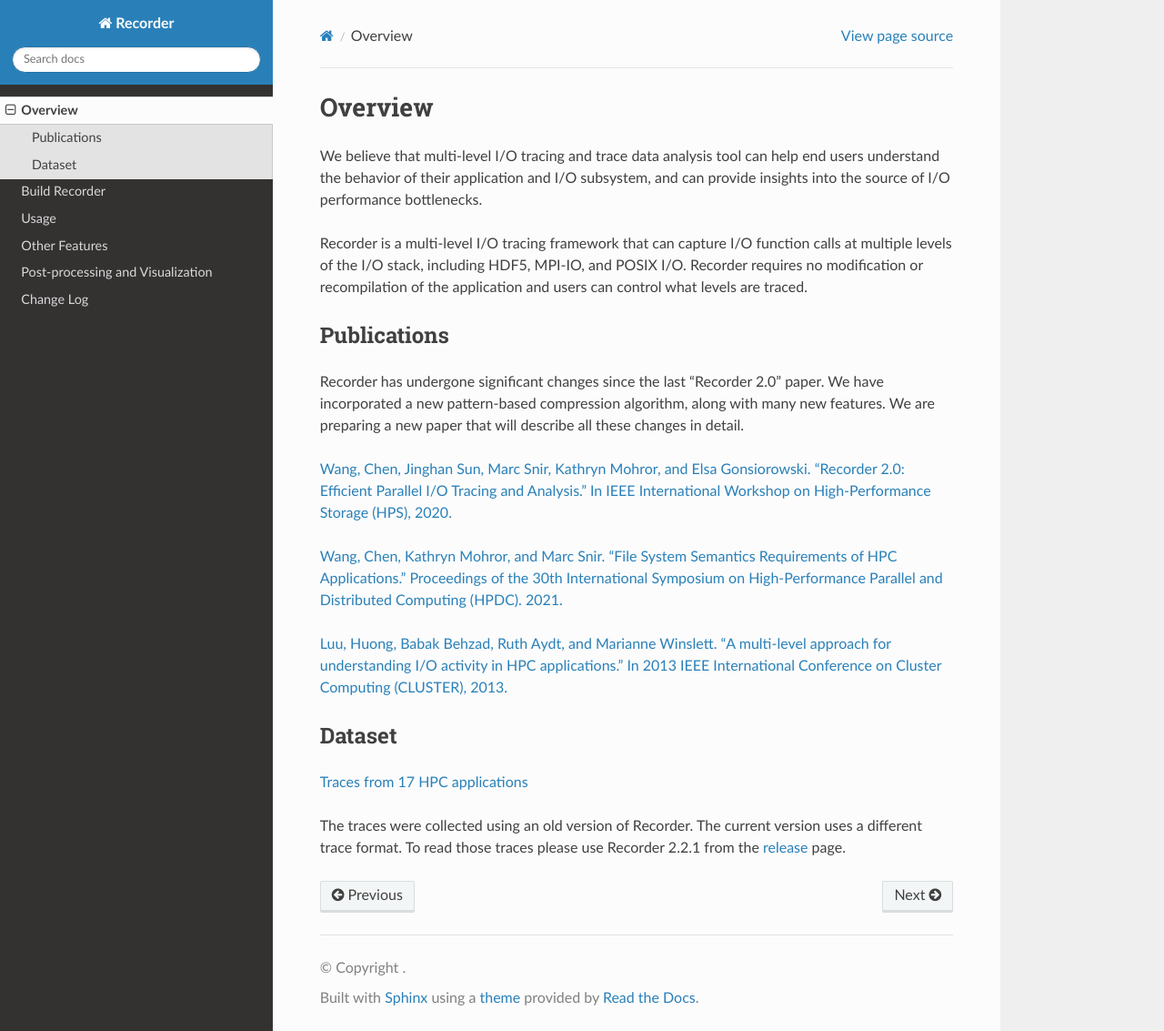
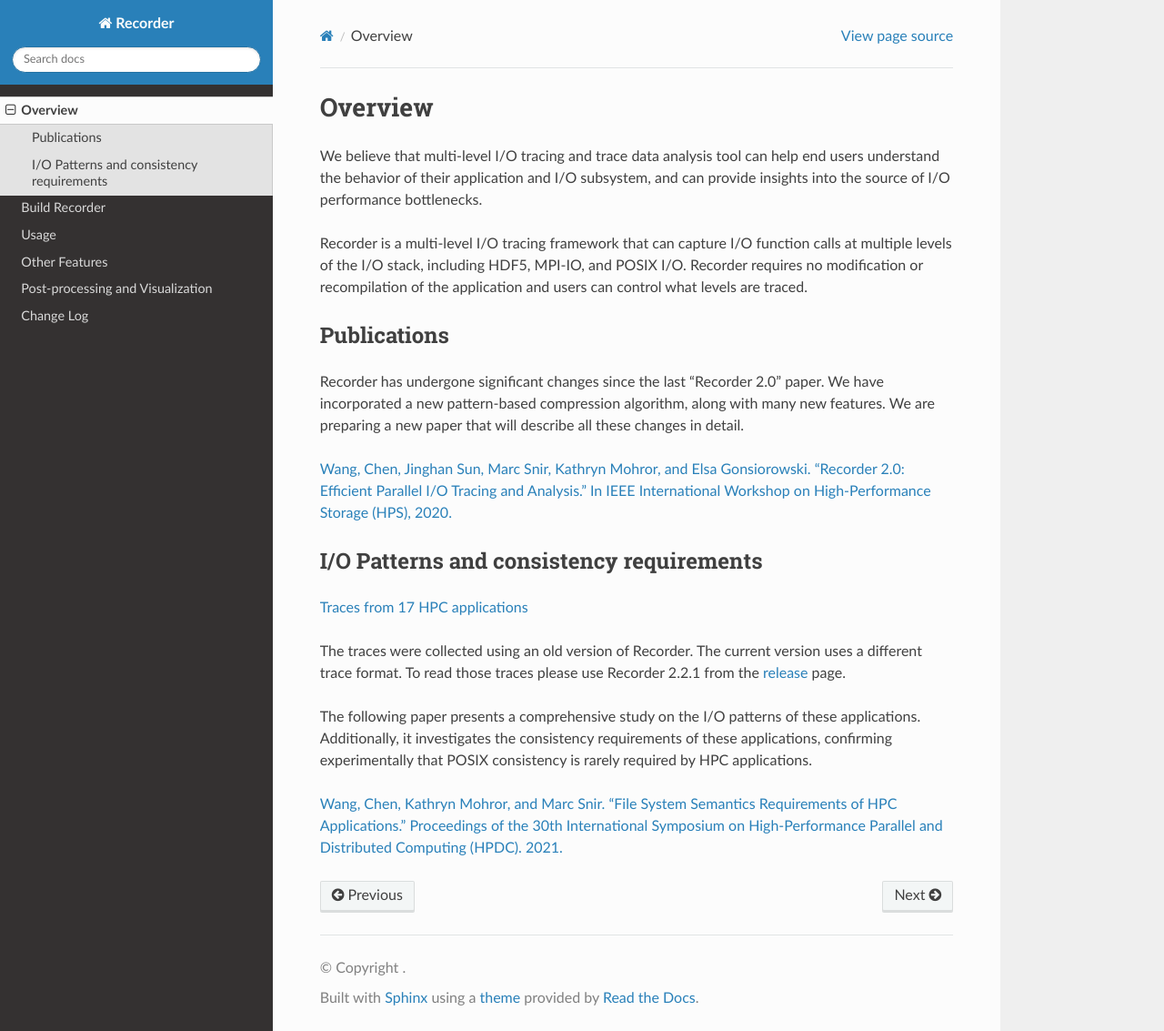
Before and after one commit to uiuc-hpc/Recorder, a Sphinx documentation site: the page built from docs/source/overview.rst, in a window 1280 px wide and 1133 px high. Shown: the whole window at 91% size. Built offline with Sphinx 7.4.7 and the Read the Docs theme 2.0.0, drawn with Linux system fonts in a browser that asks for light colours.

Commit message:
Update overview doc

```diff
--- a/docs/source/overview.rst
+++ b/docs/source/overview.rst
@@ -11,7 +11,6 @@
 MPI-IO, and POSIX I/O. Recorder requires no modification or
 recompilation of the application and users can control what levels are
 traced.
-
 
 Publications
 ------------
@@ -28,19 +27,9 @@
 Analysis.” In IEEE International Workshop on High-Performance Storage
 (HPS), 2020. <https://doi.org/10.1109/IPDPSW50202.2020.00176>`__
 
-`Wang, Chen, Kathryn Mohror, and Marc Snir. “File System Semantics
-Requirements of HPC Applications.” Proceedings of the 30th International
-Symposium on High-Performance Parallel and Distributed Computing (HPDC).
-2021. <https://dl.acm.org/doi/abs/10.1145/3431379.3460637>`__
 
-`Luu, Huong, Babak Behzad, Ruth Aydt, and Marianne Winslett. “A
-multi-level approach for understanding I/O activity in HPC
-applications.” In 2013 IEEE International Conference on Cluster
-Computing (CLUSTER),
-2013. <https://doi.org/10.1109/CLUSTER.2013.6702690>`__
-
-Dataset
--------
+I/O Patterns and consistency requirements
+-----------------------------------------
 
 `Traces from 17 HPC applications <https://doi.org/10.6075/J0Z899X4>`__
 
@@ -49,3 +38,13 @@
 Recorder 2.2.1 from the
 `release <https://github.com/uiuc-hpc/Recorder/releases/tag/v2.2.1>`__
 page.
+
+The following paper presents a comprehensive study on the I/O patterns
+of these applications. Additionally, it investigates the consistency
+requirements of these applications, confirming experimentally that
+POSIX consistency is rarely required by HPC applications.
+
+`Wang, Chen, Kathryn Mohror, and Marc Snir. “File System Semantics
+Requirements of HPC Applications.” Proceedings of the 30th International
+Symposium on High-Performance Parallel and Distributed Computing (HPDC).
+2021. <https://dl.acm.org/doi/abs/10.1145/3431379.3460637>`__
```
